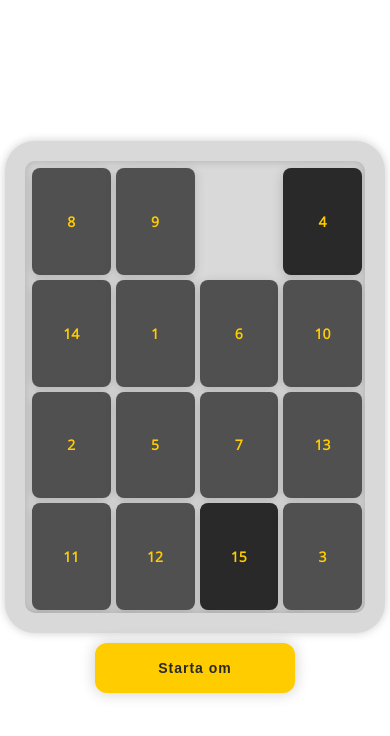
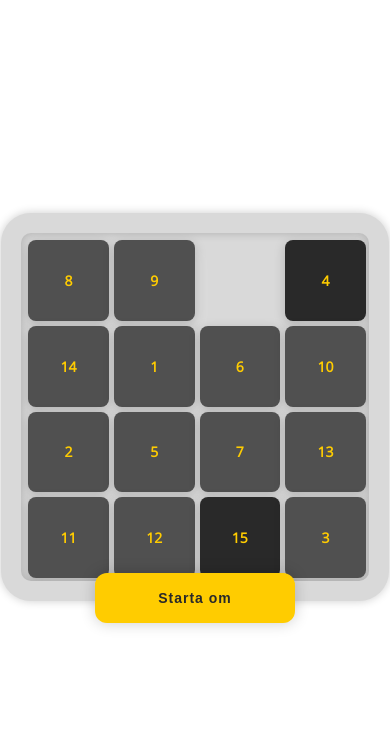
Before and after one commit to wwwilma/My-Lil-Puzzle, a React (Create React App) app: page / in a window 390 px wide. Shown: the top 736 px of the page. Built offline with nearby package versions, Linux system fonts and the light colour scheme; the HTML template or start-up script is replaced by a standard one.

Commit message:
Small changes

```diff
--- a/src/components/board/Board.css
+++ b/src/components/board/Board.css
@@ -7,10 +7,11 @@
     grid-template-rows: repeat(var(--rows, 3), 1fr);
     grid-gap: 8px;
     min-height: 40vh;
-    max-height: 80vh;
+    max-height: 70vh;
     overflow: hidden;
     width: 100%;
-    max-width: 600px;
+    min-width: 40vh;
+    max-width: 70vh;
     border: 20px solid transparent;
     box-shadow:
         inset 0 0 10px rgba(0, 0, 0, 0.2),
@@ -35,5 +36,12 @@
         padding: 5px;
         max-height: 60vh;
         max-width: 40vh;
+        width: min(80vh, 80vw);
+        height: min(80vh, 80vw);
+    }
+
+    .board-container {
+            width: min(80vh, 80vw);
+            height: min(80vh, 80vw);
     }
 }
--- a/src/components/game/Game.css
+++ b/src/components/game/Game.css
@@ -7,4 +7,10 @@
 
 .game-container {
     position: relative;
+    margin-top: 20px;
+    width: 100%;
+    height: 100%;
+    display: flex;
+    justify-content: center;
+    align-items: center;
 }
```
